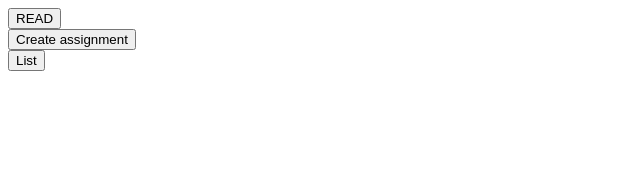
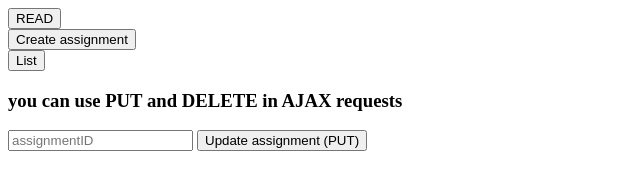
Before and after one commit to francescobruschetti/IS2-esame-base, a website: page client.html in a window 1280 px wide. Shown: the whole page, without its empty margins (0-640 px from the left). Drawn offline with nearby package versions, Linux system fonts and the light colour scheme.

Commit message:
Updated client.html which now supports sending json object to the server via ajax PUT request

```diff
--- a/activities.js
+++ b/activities.js
@@ -53,10 +53,12 @@ assignmentsx.get('/:assignmentID', function (req, res) {
 })
 
 assignmentsx.put('/:assignmentID', function (req, res) {
-	console.log("PUT");
+
     const assignmentID = req.params.assignmentID
     const i = deliveredAssignments.findIndex(item => {return item.assignmentID === assignmentID})
+
 	console.log(req.body);
+
     deliveredAssignments[i] = req.body
     deliveredAssignments[i].dateUpdated = new Date()
     res.json(deliveredAssignments[i])
--- a/client.html
+++ b/client.html
@@ -1,7 +1,34 @@
 <!DOCTYPE html>
 <html>
 <head>
+	<script src="https://ajax.googleapis.com/ajax/libs/jquery/3.2.1/jquery.min.js"></script>
+	<script>
+		function put() {
+			var _assignmentID = $("#txtAssignmentID").val();
 
+			var updatedAssignment = new Object();
+			updatedAssignment.workerID = "adipisicing dol";
+			updatedAssignment.taskID = "consectetur Lorem aute velit non";
+			updatedAssignment.assignmentID = _assignmentID;
+			updatedAssignment.assignmentResult = {};
+			updatedAssignment.consectetur0 = "amet adipisicing fugiat ea";
+
+
+      		$.ajax({
+                url: '/activities/'+_assignmentID,
+                type: 'PUT',
+                dataType: 'json',
+                data: JSON.stringify(updatedAssignment),
+				contentType: 'application/json', // <------------- IMPORTANTE se si vuole mandare un oggetto all'interno del "body" dell request fatta al server node
+                success: function (data) {
+                    console.log(data);
+                },
+                error: function () {
+                    console.log('Error in Operation');
+                }
+            });
+		}
+	</script>
 </head>
 
 <body>
@@ -18,8 +45,9 @@
     <input type="submit" value="List">
 </form>
 
-
-
+<h3>you can use PUT and DELETE in AJAX requests</h3>
+<input type="text" id="txtAssignmentID" value="" placeholder="assignmentID" />
+<button onclick="put()" >Update assignment (PUT)</button>
 
 
 
```
